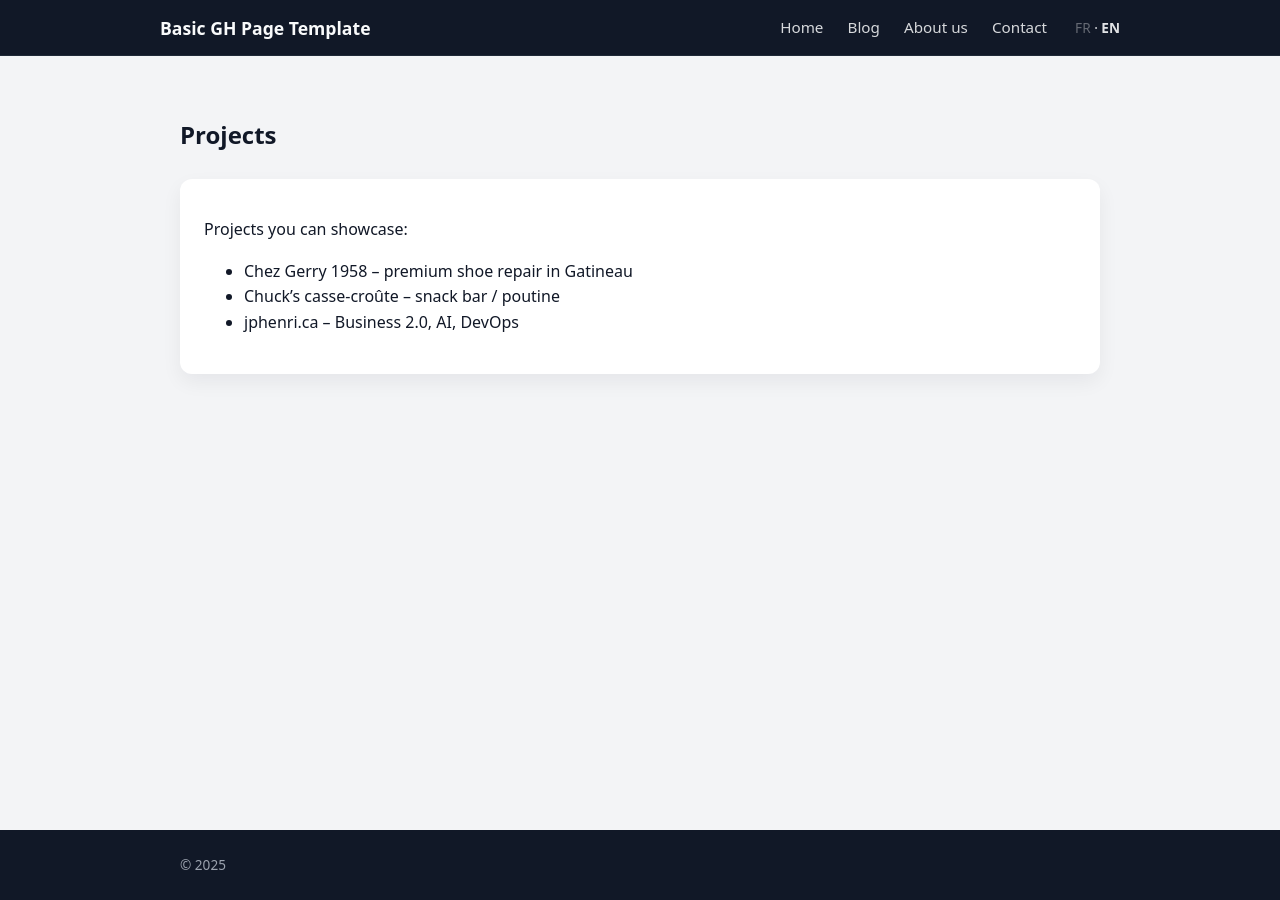
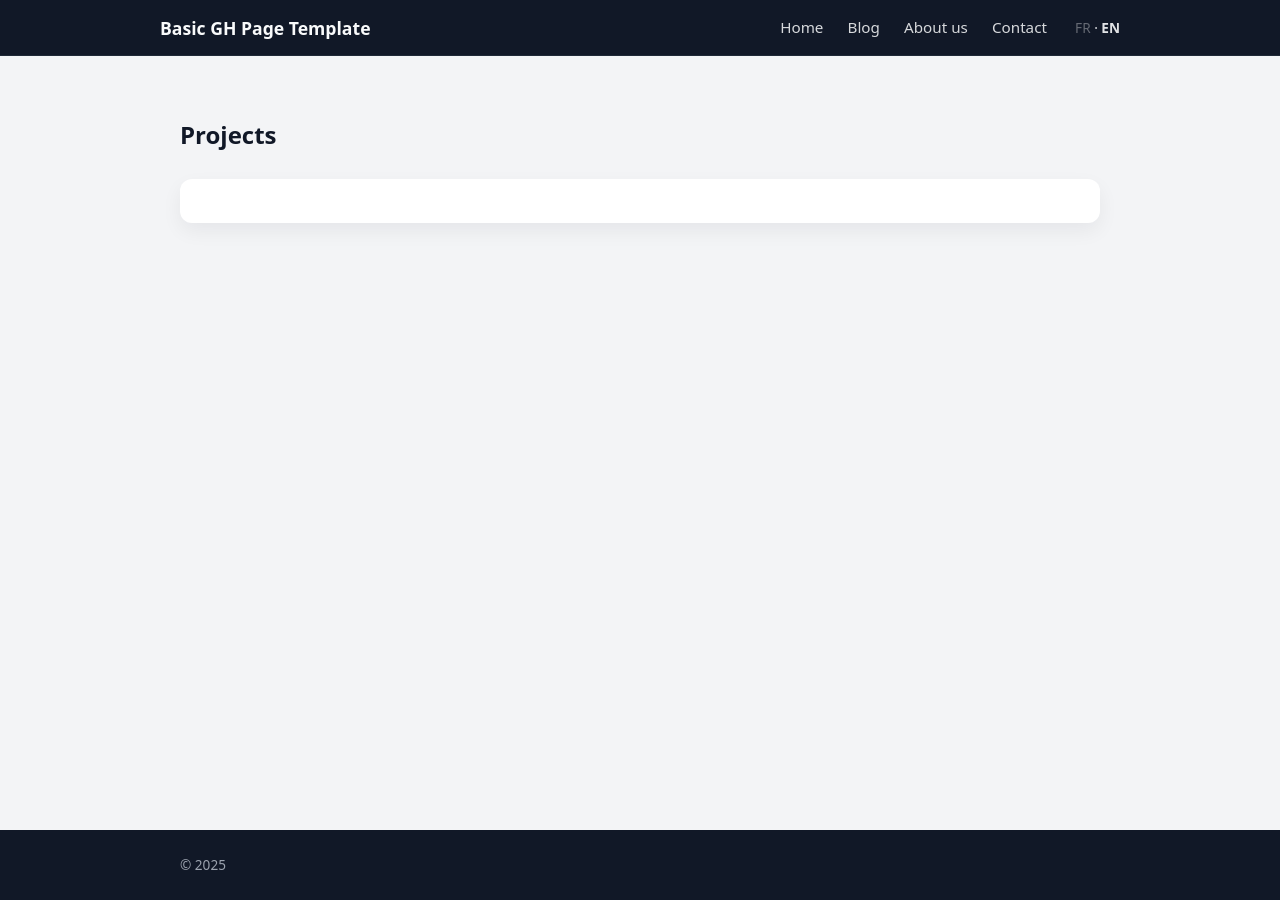
Before and after one commit to jphenri/botte-redwing.ca, a Jekyll site: the page built from en/projects.md, in a window 1280 px wide. Built offline with Jekyll 4.4.1, drawn with Linux system fonts in a browser that asks for light colours.

Commit message:
Update projects.md

```diff
--- a/en/projects.md
+++ b/en/projects.md
@@ -4,9 +4,3 @@ lang: en
 lang_ref: projects
 permalink: /en/projects/
 ---
-
-Projects you can showcase:
-
-- Chez Gerry 1958 – premium shoe repair in Gatineau
-- Chuck’s casse-croûte – snack bar / poutine
-- jphenri.ca – Business 2.0, AI, DevOps
```
